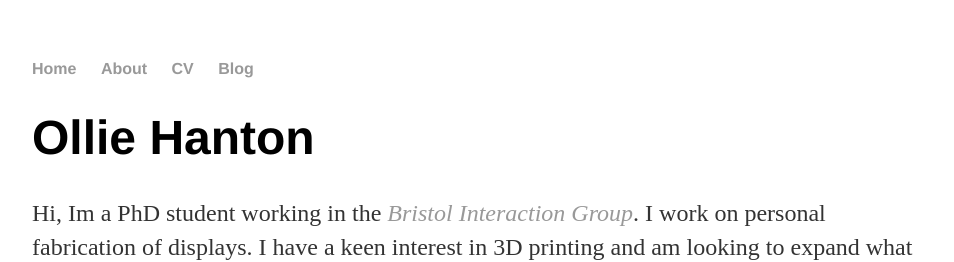
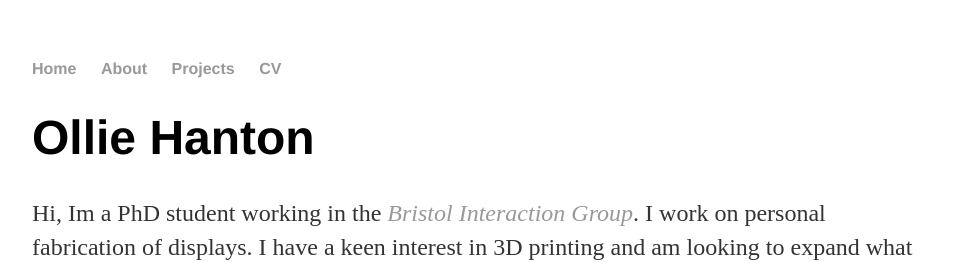
Before and after one commit to olihanton/olihanton.github.io, a Jekyll site: the page built from index.html, in a window 1280 px wide. Shown: the top 262 px of the page, without its empty margins (160-1114 px from the left). Built offline with Jekyll 4.4.1, drawn with Linux system fonts in a browser that asks for light colours.

Commit message:
Update default.html
blog -> projects page

```diff
--- a/_layouts/default.html
+++ b/_layouts/default.html
@@ -10,8 +10,8 @@
 	    		<ul>
 	        		<li><a href="/">Home</a></li>
 		        	<li><a href="/about">About</a></li>
+				<li><a href="/projects">Projects</a></li>
 	        		<li><a href="/cv">CV</a></li>
-	        		<li><a href="/blog">Blog</a></li>
 	    		</ul>
 			</nav>
 			<div class="container">
```
